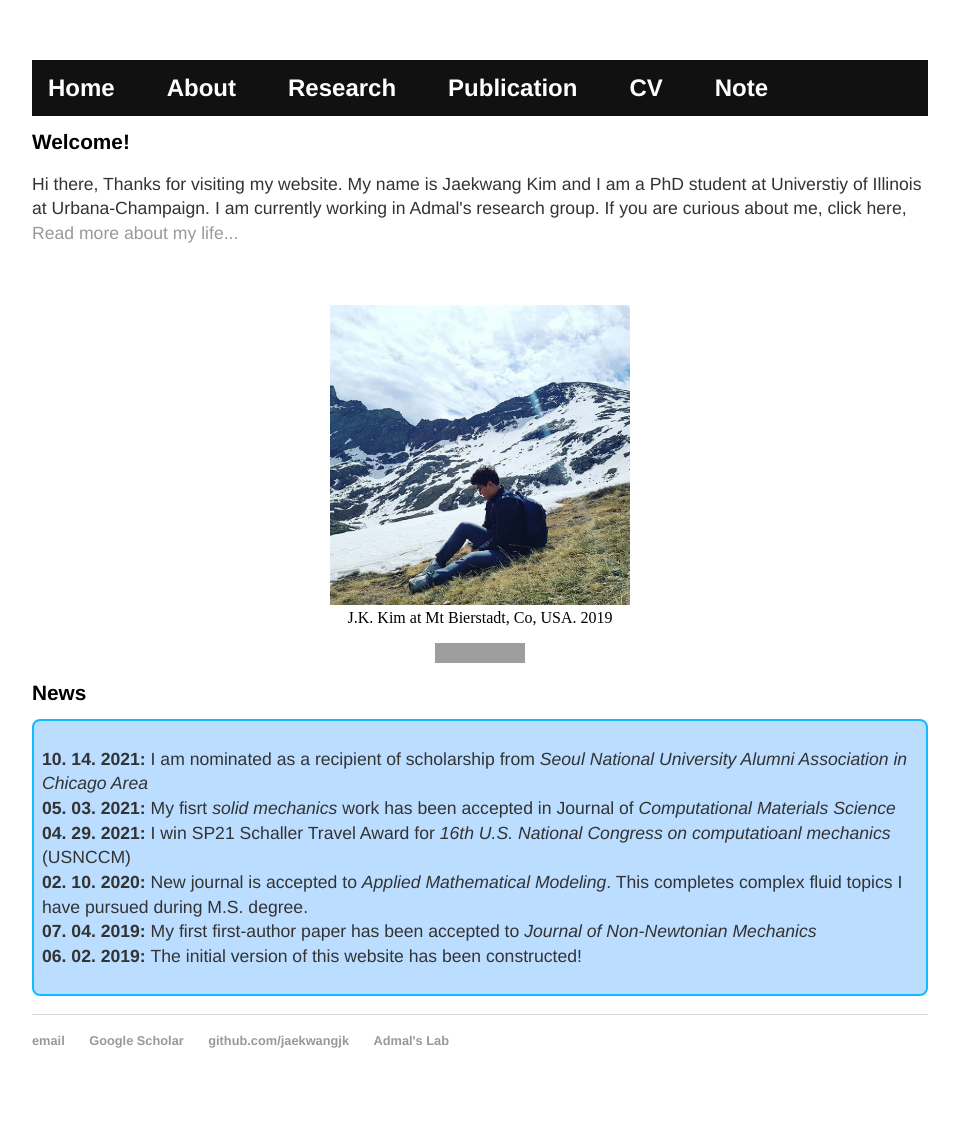
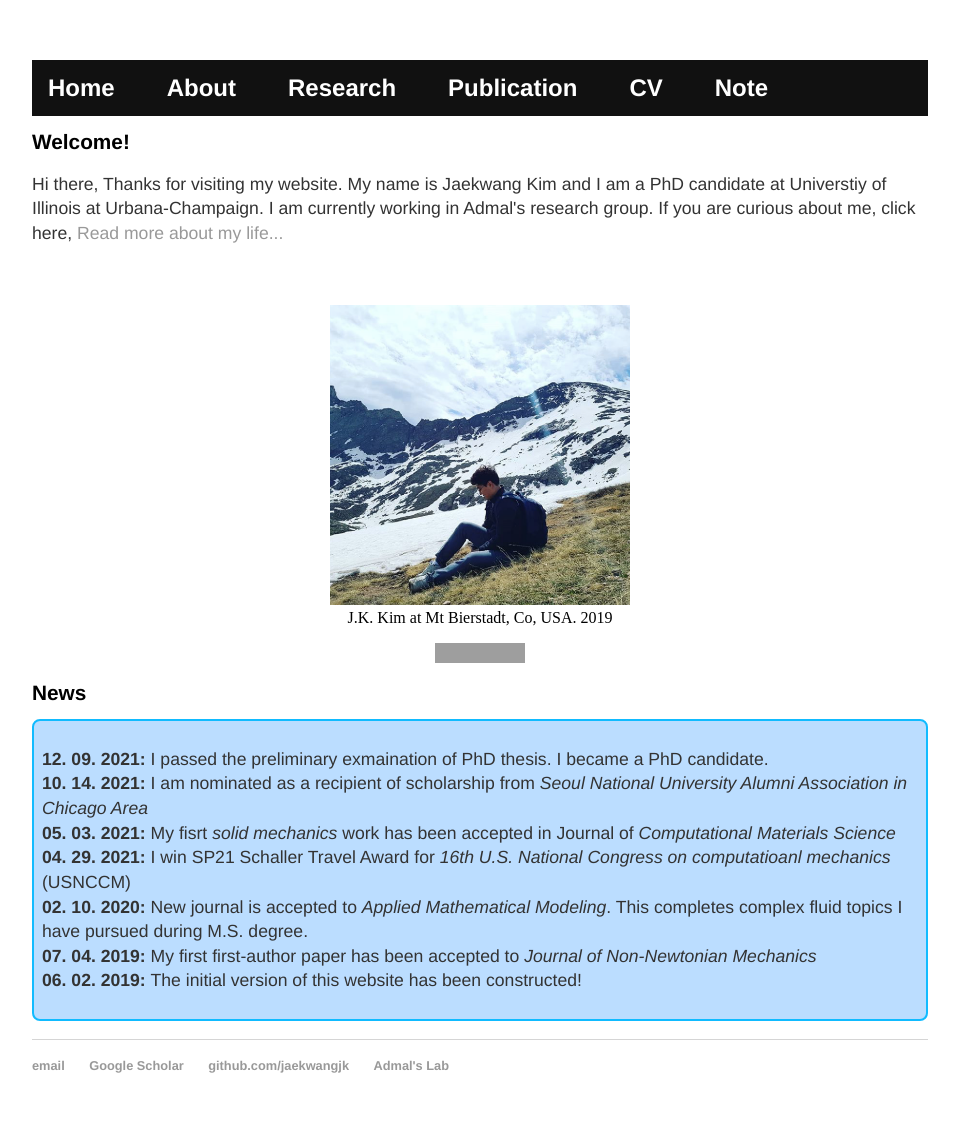
Before and after one commit to jaekwangjk/jaekwangjk.github.io, a Jekyll site: the page built from index.html, in a window 1280 px wide. Shown: the whole page, without its empty margins (160-1119 px from the left). Built offline with Jekyll 4.4.1, drawn with Linux system fonts in a browser that asks for light colours; before the commit the page ends 1109 px from its top, so only the background shows below that; grey boxes are pictures that could not be loaded.

Commit message:
update news

```diff
--- a/index.html
+++ b/index.html
@@ -9,7 +9,7 @@ title: Jaekwang Kim
 	<div>
 	<p>
 	Hi there, Thanks for visiting my website.
-	My name is Jaekwang Kim and I am a PhD student at Universtiy of Illinois at Urbana-Champaign.
+	My name is Jaekwang Kim and I am a PhD candidate at Universtiy of Illinois at Urbana-Champaign.
 	I am currently working in Admal's research group.
 	If you are curious about me, click here,
 	<a class="two" href="/about">Read more about my life...</a>
@@ -40,6 +40,7 @@ title: Jaekwang Kim
 <h1>News</h1>
 <div class="rounded">
 <p>
+	<strong> 12. 09. 2021: </strong> I passed the preliminary exmaination of PhD thesis. I became a PhD candidate. <br>
 	<strong> 10. 14. 2021: </strong> I am nominated as a recipient of scholarship from<em> Seoul National University Alumni Association in Chicago Area </em><br>
 	<strong> 05. 03. 2021: </strong> My fisrt <em> solid mechanics </em> work has been accepted in Journal of <em> Computational Materials Science </em> <br>
 	<strong> 04. 29. 2021: </strong> I win SP21 Schaller Travel Award for <em>16th U.S. National Congress on computatioanl mechanics</em> (USNCCM)<br>
```
